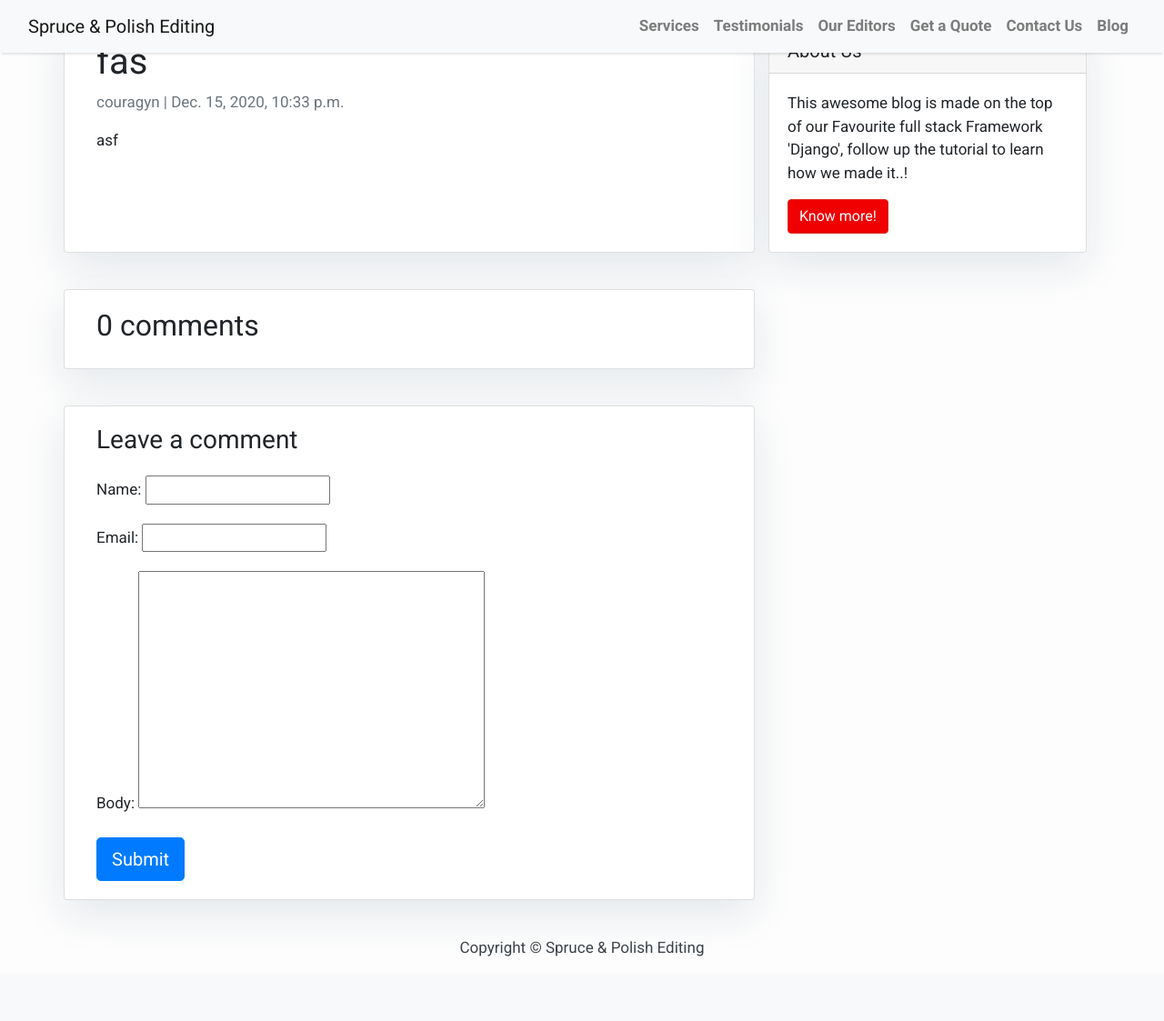
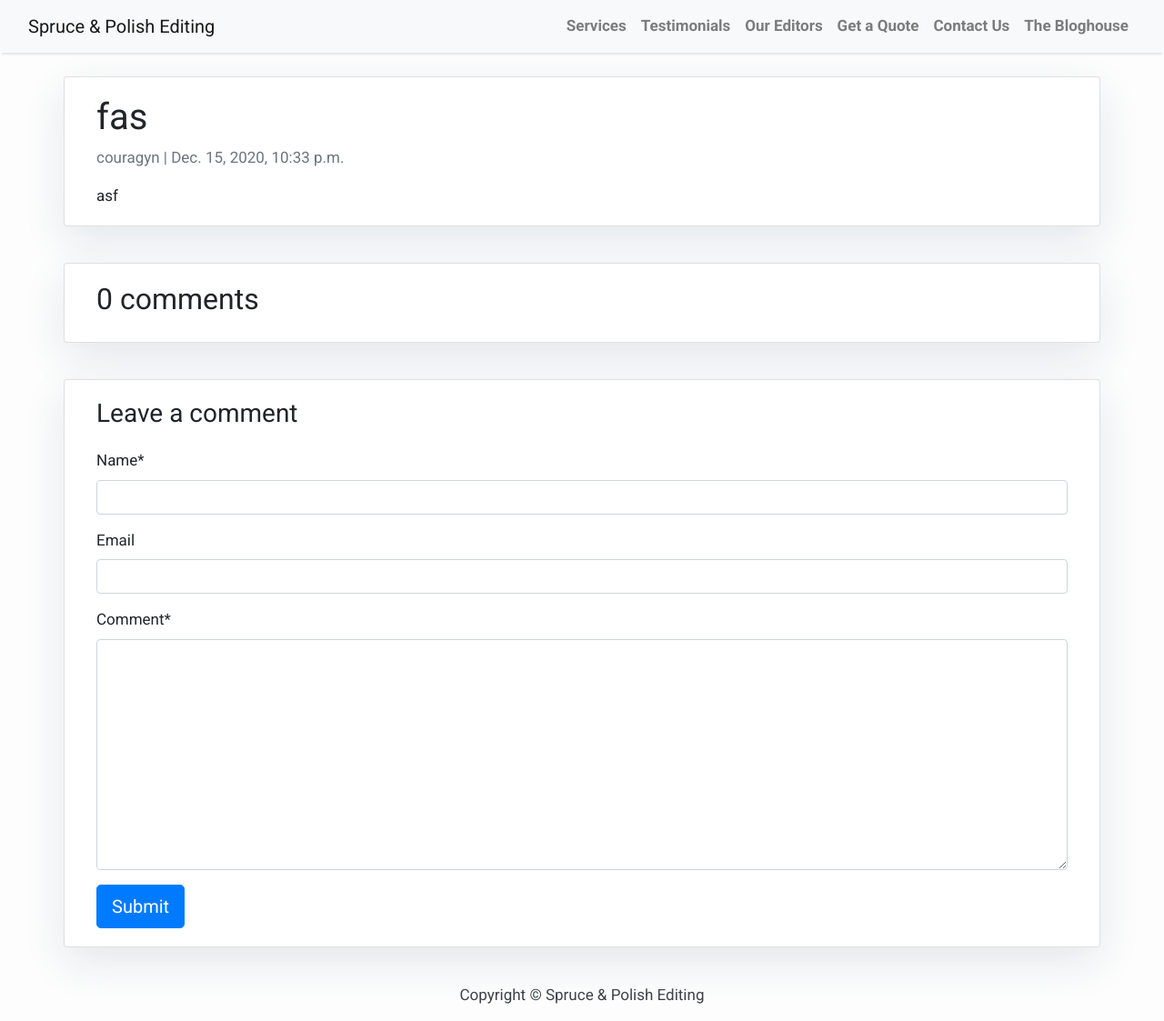
Before and after one commit to Couragyn/spruceEditing, a Django app: a page that uses templates/base.html in a window 1280 px wide. Shown: the whole page at 91% size. Before the commit the page ends 1052 px from the top, so only its background shows below. Run offline with Django 3.2, Linux system fonts and the light colour scheme; data comes from the database, SQL or seed files in the repository; some libraries are stand-ins or nearby versions.

Commit message:
blog done

```diff
--- a/blog/admin.py
+++ b/blog/admin.py
@@ -11,12 +11,8 @@
 
 @admin.register(Comment)
 class CommentAdmin(admin.ModelAdmin):
-    list_display = ('name', 'body', 'post', 'created_on', 'active')
-    list_filter = ('active', 'created_on')
+    list_display = ('name', 'body', 'post', 'created_on')
     search_fields = ('name', 'email', 'body')
     actions = ['approve_comments']
 
-    def approve_comments(self, request, queryset):
-        queryset.update(active=True)
-
 admin.site.register(Post, PostAdmin)
--- a/blog/forms.py
+++ b/blog/forms.py
@@ -1,8 +1,13 @@
 from .models import Comment
 from django import forms
+from captcha.fields import ReCaptchaField
 
 
 class CommentForm(forms.ModelForm):
     class Meta:
         model = Comment
         fields = ('name', 'email', 'body')
+        labels = {
+	        "body": "Comment"
+	    }
+    captcha = ReCaptchaField()
--- a/blog/models.py
+++ b/blog/models.py
@@ -6,6 +6,7 @@
     (0,"Draft"),
     (1,"Publish")
 )
+
 
 class Post(models.Model):
     title = models.CharField(max_length=200, unique=True)
@@ -30,7 +31,6 @@
     email = models.EmailField(blank=True)
     body = models.TextField()
     created_on = models.DateTimeField(auto_now_add=True)
-    active = models.BooleanField(default=False)
     required_css_class = 'required'
 
     class Meta:
--- a/blog/views.py
+++ b/blog/views.py
@@ -15,19 +15,38 @@
 def post_detail(request, slug):
     template_name = 'post_detail.html'
     post = get_object_or_404(Post, slug=slug)
-    comments = post.comments.filter(active=True)
+    comments = post.comments.filter()
     new_comment = None
     # Comment posted
     if request.method == 'POST':
         comment_form = CommentForm(data=request.POST)
         if comment_form.is_valid():
+            try:
+                # Create Comment object but don't save to database yet
+                new_comment = comment_form.save(commit=False)
+                # Assign the current post to the comment
+                new_comment.post = post
+                # Save the comment to the database
+                new_comment.save()
+                comment_form = CommentForm()
+                return render(request, template_name, {'post': post,
+                                           'comments': comments,
+                                           'new_comment': new_comment,
+                                           'comment_form': comment_form,
+                                           'error_message': 'Comment successfully added'})
+            except:
+                return render(request, template_name, {'post': post,
+                                           'comments': comments,
+                                           'new_comment': new_comment,
+                                           'comment_form': comment_form,
+                                           'error_message': 'Submission error. Please try again1'})
 
-            # Create Comment object but don't save to database yet
-            new_comment = comment_form.save(commit=False)
-            # Assign the current post to the comment
-            new_comment.post = post
-            # Save the comment to the database
-            new_comment.save()
+        return render(request, template_name, {'post': post,
+                                           'comments': comments,
+                                           'new_comment': new_comment,
+                                           'comment_form': comment_form,
+                                           'error_message': 'Submission error. Please try again2'})
+
     else:
         comment_form = CommentForm()
 
--- a/main/forms.py
+++ b/main/forms.py
@@ -1,4 +1,5 @@
 from django import forms
+from captcha.fields import ReCaptchaField
 
 quote_choices = [
     ('Academic Papers', 'Academic Papers'),
@@ -14,19 +15,21 @@
 ]
 
 class ContactForm(forms.Form):
-	name = forms.CharField(max_length=80)
-	email = forms.EmailField()
-	phone= forms.CharField(max_length=15, required=False)
-	message = forms.CharField(widget=forms.Textarea)
-	attachments = forms.FileField(widget=forms.ClearableFileInput(attrs={'multiple': True}), required=False)
+    name = forms.CharField(max_length=80)
+    email = forms.EmailField()
+    phone= forms.CharField(max_length=15, required=False)
+    message = forms.CharField(widget=forms.Textarea)
+    attachments = forms.FileField(widget=forms.ClearableFileInput(attrs={'multiple': True}), required=False)
+    captcha = ReCaptchaField()
 
 class QuoteForm(forms.Form):
-	name = forms.CharField(max_length=80)
-	email = forms.EmailField()
-	type_of_work = forms.MultipleChoiceField(
+    name = forms.CharField(max_length=80)
+    email = forms.EmailField()
+    type_of_work = forms.MultipleChoiceField(
         required=False,
         widget=forms.CheckboxSelectMultiple,
         choices=quote_choices,
     )
-	tell_us_about_your_document = forms.CharField(widget=forms.Textarea)
-	documents = forms.FileField(widget=forms.ClearableFileInput(attrs={'multiple': True}), required=False)
+    tell_us_about_your_document = forms.CharField(widget=forms.Textarea)
+    documents = forms.FileField(widget=forms.ClearableFileInput(attrs={'multiple': True}), required=False)
+    captcha = ReCaptchaField()
--- a/main/views.py
+++ b/main/views.py
@@ -32,8 +32,7 @@
 				for f in attached:
 					mail.attach(f.name, f.read(), f.content_type)
 				mail.send()
-				form = self.form_class()
-				return render(request, self.template_name, {'email_form': form, 'error_message': 'Email successfully sent to SpruceEditing@gmail.com'})
+				return render(request.GET, self.template_name, {'email_form': form, 'error_message': 'Email successfully sent to SpruceEditing@gmail.com'})
 			except:
 				return render(request, self.template_name, {'email_form': form, 'error_message': 'Error sending email. Please make sure attachements are under 10mb and try again later. '})
 
@@ -67,8 +66,7 @@
 				for f in documents:
 					mail.attach(f.name, f.read(), f.content_type)
 				mail.send()
-				form = self.form_class()
-				return render(request, self.template_name, {'quote_form': form, 'error_message': 'Email successfully sent to SpruceEditing@gmail.com'})
+				return render(request.GET, self.template_name, {'quote_form': form, 'error_message': 'Email successfully sent to SpruceEditing@gmail.com'})
 			except:
 				return render(request, self.template_name, {'quote_form': form, 'error_message': 'Error sending email. Please make sure attachements are under 10mb and try again later. '})
 
--- a/spruceEditing/settings.py
+++ b/spruceEditing/settings.py
@@ -50,6 +50,7 @@
     'django_summernote',
     'anymail',
     'fontawesome-free',
+    'captcha',
 ]
 
 MIDDLEWARE = [
@@ -171,3 +172,6 @@
 }
 EMAIL_BACKEND = "anymail.backends.mailgun.EmailBackend"
 DEFAULT_FROM_EMAIL = "SpruceEditing@gmail.com"
+
+RECAPTCHA_PUBLIC_KEY = env("RECAPTCHA_PUBLIC_KEY")
+RECAPTCHA_PRIVATE_KEY = env("RECAPTCHA_PRIVATE_KEY")
--- a/static/css/base.css
+++ b/static/css/base.css
@@ -9,8 +9,12 @@
     font-family: "Roboto", sans-serif;
     font-size: 17px;
     background-color: #fdfdfd;
-    padding-top: 7px;
+    padding-top: 4px;
 }
+
+.blog_post {
+    margin-top: 5%;
+  }
 
 .shadow {
     box-shadow: 0 4px 2px -2px rgba(0, 0, 0, 0.1);
@@ -20,14 +24,6 @@
     color: #fff;
     background-color: #f00000;
     border-color: #dc281e;
-}
-
-.masthead {
-    background: #3398E1;
-    height: auto;
-    padding-bottom: 15px;
-    box-shadow: 0 16px 48px #E3E7EB;
-    padding-top: 10px;
 }
 
 .card {
@@ -53,6 +49,10 @@
   background-repeat: no-repeat;
   background-size: cover;
   position: relative;
+}
+
+.author {
+  width: 10%;
 }
 
 #index_hero {
--- a/templates/base.html
+++ b/templates/base.html
@@ -49,7 +49,7 @@
                             <a class="nav-link text-black font-weight-bold" href="{% url 'contact' %}">Contact Us</a>
                         </li>
                         <li class="nav-item text-black">
-                            <a class="nav-link text-black font-weight-bold" href="{% url 'blog' %}">Blog</a>
+                            <a class="nav-link text-black font-weight-bold" href="{% url 'blog' %}">The Bloghouse</a>
                         </li>
                     </ul>
                 </div>
--- a/templates/editors.html
+++ b/templates/editors.html
@@ -32,7 +32,7 @@
                                 </ul>
 			            </div>
 						<div class="col-md-6 mt-3 float-right">
-			            	<img class="img-fluid" src="../media/rachel.png" alt="office">
+			            	<img class="img-fluid" src="../media/Rachel.jpg" alt="Rachel">
 			            </div>
                     </div>
                 </div>
@@ -62,7 +62,7 @@
                                 </ul>
 			            </div>
 						<div class="col-md-6 mt-3 float-right">
-			            	<img class="img-fluid" src="../media/daphne.jpg" alt="office">
+			            	<img class="img-fluid" src="../media/Daphne.jpg" alt="Daphne">
 			            </div>
 					</div>
                 </div>
--- a/templates/post_detail.html
+++ b/templates/post_detail.html
@@ -1,17 +1,23 @@
-{% extends 'base.html' %} {% block content %}
+{% extends 'base.html' %}
+{% block content %}
+{% load crispy_forms_tags %}
 
-<div class="container">
+<div class="container blog_post">
   <div class="row">
-    <div class="col-md-8 card mb-4  mt-3 left  top">
+          {% if error_message %}
+          <div class="alert alert-primary" role="alert">
+            {{error_message}}
+          </div>
+          {% endif %}
+
+    <div class="col-md-12 card mb-4  mt-3 left  top">
       <div class="card-body">
         <h1>{% block title %} {{ post.title }} {% endblock title %}</h1>
         <p class=" text-muted">{{ post.author }} | {{ post.created_on }}</p>
         <p class="card-text ">{{ post.content | safe }}</p>
       </div>
     </div>
-    {% block sidebar %} {% include 'sidebar.html' %} {% endblock sidebar %}
-
-    <div class="col-md-8 card mb-4  mt-3 ">
+    <div class="col-md-12 card mb-4  mt-3 ">
       <div class="card-body">
         <!-- comments -->
         <h2>{{ comments.count }} comments</h2>
@@ -29,20 +35,14 @@
         {% endfor %}
       </div>
     </div>
-    <div class="col-md-8 card mb-4  mt-3 ">
+    <div class="col-md-12 card mb-4  mt-3 ">
       <div class="card-body">
-        {% if new_comment %}
-        <div class="alert alert-success" role="alert">
-          Your comment is awaiting moderation
-        </div>
-        {% else %}
         <h3>Leave a comment</h3>
         <form method="post" style="margin-top: 1.3em;">
-          {{ comment_form.as_p }}
           {% csrf_token %}
+          {{comment_form|crispy}}
           <button type="submit" class="btn btn-primary  btn-lg">Submit</button>
         </form>
-        {% endif %}
       </div>
     </div>
   </div>
```
Also changed, not shown: templates/blog.html (+7 -4 lines), blog/migrations/0004_remove_comment_active.py (added), media/Daphne.jpg (renamed from media/daphne.jpg), media/Rachel.jpg (added), media/couragyn.jpg (added), media/django-summernote/2021-01-05/cf997268-5123-4d8f-b62e-685eb4b5eb67.png (added), media/rachel.jpg (deleted), media/rachel.png (deleted), 1 other file.
